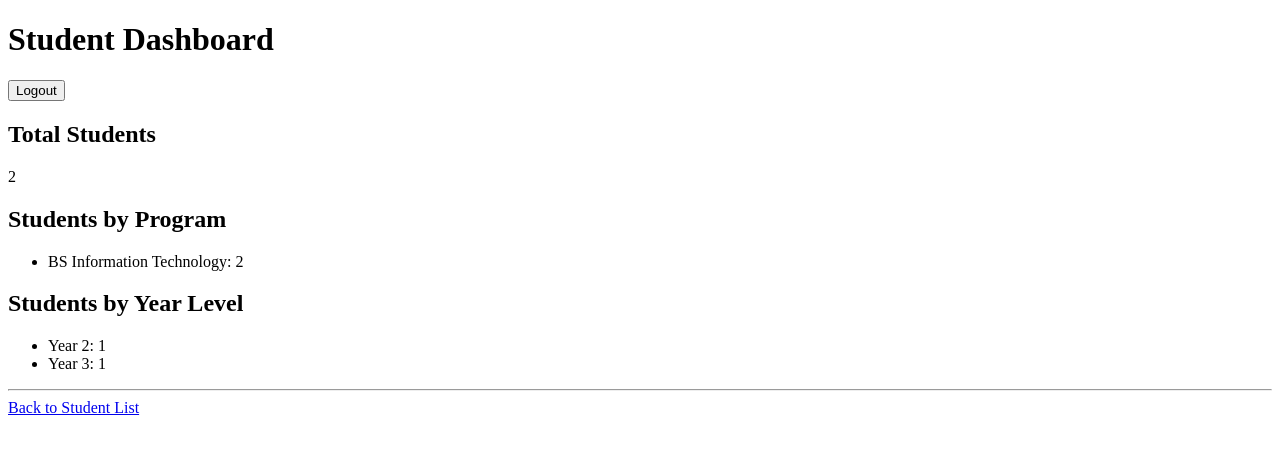
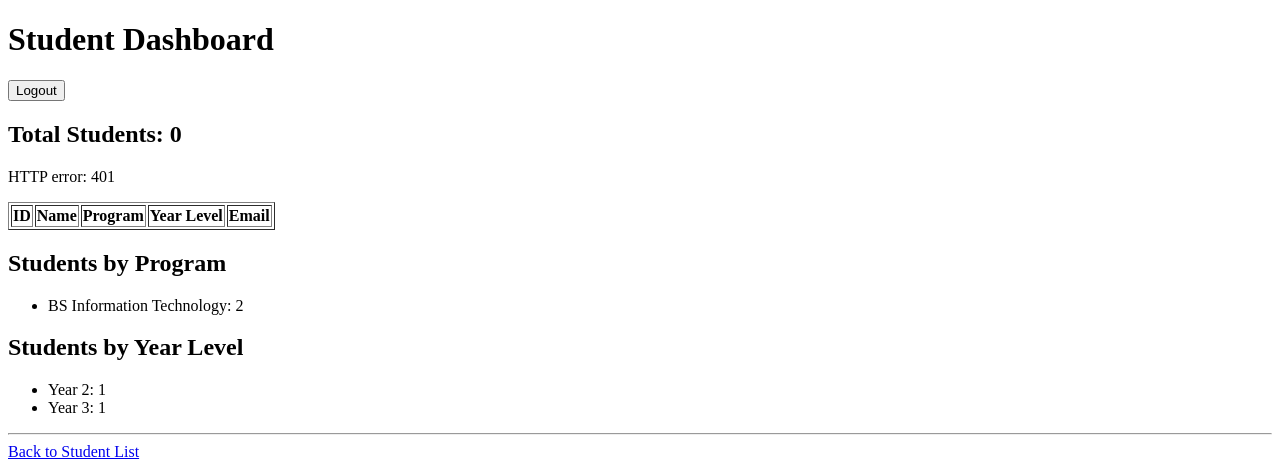
Before and after one commit to nashbondoc/NDB_DjangoWebApp, a Django app: page /registration/dashboard/ in a window 1280 px wide. Shown: the top 470 px of the page. Run offline with Django 5.2, Linux system fonts and the light colour scheme; data comes from the database, SQL or seed files in the repository; both versions use the stored data as it was after the commit; lists and menus that the app fills with data are empty.

Commit message:
Implement AJAX Student Dashboard

```diff
--- a/registration/api_views.py
+++ b/registration/api_views.py
@@ -20,9 +20,16 @@ def student_api(request):
                 "student_name": student.student_name,
                 "program": student.program,
                 "year_level": student.year_level,
+                "email": student.email,
             })
 
-        return JsonResponse(data, safe=False, status=200)
+        return JsonResponse(
+            {
+                "count": len(data),
+                "students": data
+            },
+            status=200
+        )
 
     return JsonResponse(
         {"detail": "Method not allowed."},
--- /dev/null
+++ b/registration/static/registration/js/student_dashboard.js
@@ -0,0 +1,71 @@
+async function loadStudents() {
+
+    const loadingMessage =
+        document.getElementById("loading-message");
+
+    const errorMessage =
+        document.getElementById("error-message");
+
+    const studentCount =
+        document.getElementById("student-count");
+
+    const tableBody =
+        document.getElementById("student-table-body");
+
+    try {
+
+        loadingMessage.textContent =
+            "Loading students...";
+
+        errorMessage.textContent = "";
+
+        const response =
+            await fetch("/api/students/");
+
+        if (!response.ok) {
+            throw new Error(
+                `HTTP error: ${response.status}`
+            );
+        }
+
+        const data =
+            await response.json();
+
+        studentCount.textContent =
+            data.count;
+
+        tableBody.innerHTML = "";
+
+        data.students.forEach(student => {
+
+            const row =
+                document.createElement("tr");
+
+            row.innerHTML = `
+                <td>${student.id}</td>
+                <td>${student.student_name}</td>
+                <td>${student.program}</td>
+                <td>${student.year_level}</td>
+                <td>${student.email}</td>
+            `;
+
+            tableBody.appendChild(row);
+        });
+
+        loadingMessage.textContent = "";
+
+    } catch (error) {
+
+        loadingMessage.textContent = "";
+
+        errorMessage.textContent =
+            error.message;
+
+        console.error(
+            "Student loading error:",
+            error
+        );
+    }
+}
+
+loadStudents();
--- a/registration/templates/registration/student_dashboard.html
+++ b/registration/templates/registration/student_dashboard.html
@@ -1,3 +1,4 @@
+{% load static %}
 <!DOCTYPE html>
 <html>
 
@@ -15,8 +16,28 @@
         <button type="submit">Logout</button>
     </form>
 
-    <h2>Total Students</h2>
-    <p>{{ total_students }}</p>
+    <h2>
+        Total Students:
+        <span id="student-count">0</span>
+    </h2>
+
+    <p id="loading-message">Loading students...</p>
+    <p id="error-message"></p>
+
+    <table border="1" id="student-table">
+        <thead>
+            <tr>
+                <th>ID</th>
+                <th>Name</th>
+                <th>Program</th>
+                <th>Year Level</th>
+                <th>Email</th>
+            </tr>
+        </thead>
+
+        <tbody id="student-table-body">
+        </tbody>
+    </table>
 
     <h2>Students by Program</h2>
 
@@ -50,6 +71,8 @@
 
     <a href="{% url 'student_list' %}">Back to Student List</a>
 
+    <script src="{% static 'registration/js/student_dashboard.js' %}"></script>
+
 </body>
 
 </html>
```
Also changed, not shown: db.sqlite3.
